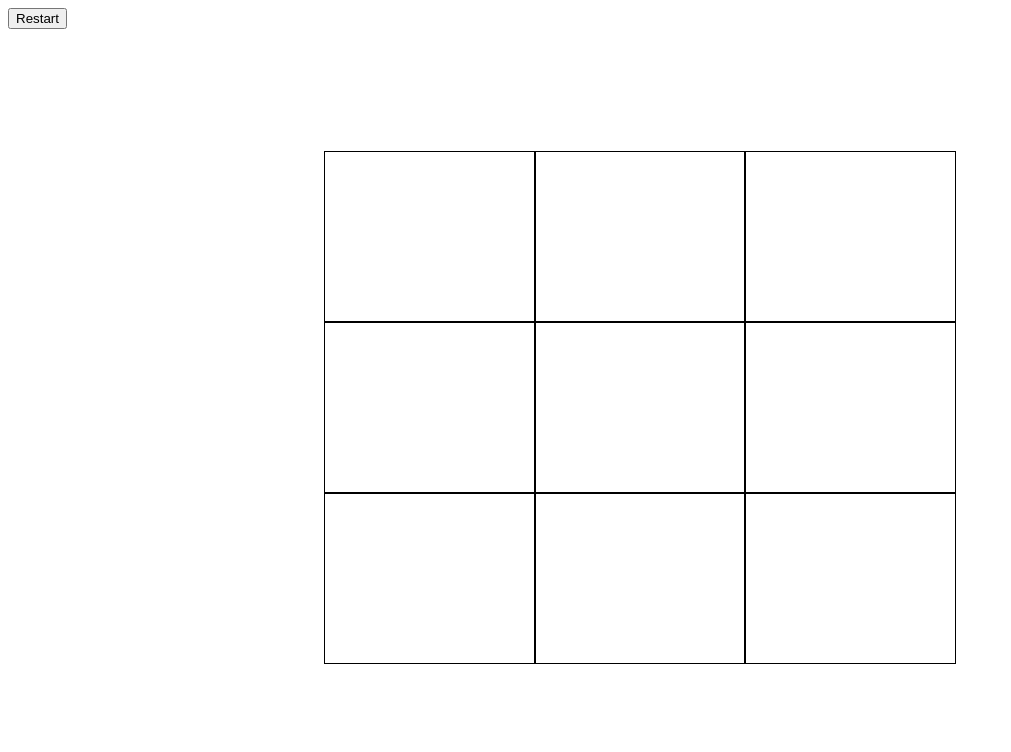
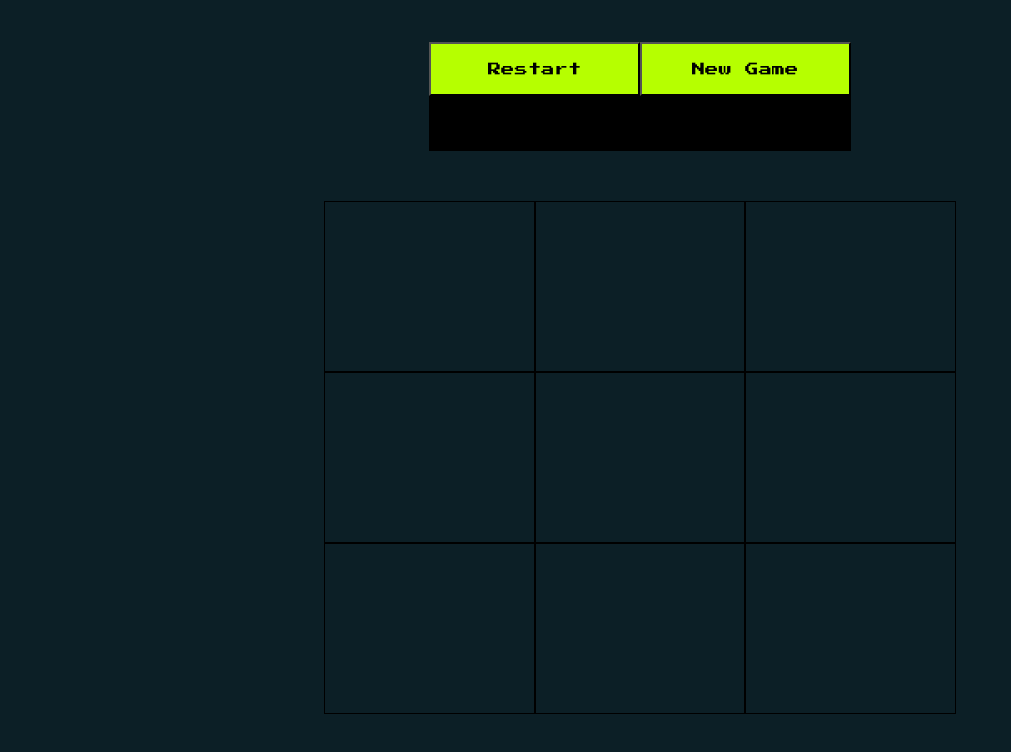
Before and after one commit to JovenSR/tic-tac-toe, a plain HTML site: page index.html in a window 1280 px wide. Both pictures are taken after typing "Sample", "Sample" into the empty fields and a click on the input "Play". Shown: the whole page, without its empty margins (0-1011 px from the left). Drawn offline with Linux system fonts and the light colour scheme.

Commit message:
players can reset game and play new game, changed layout and styling

```diff
--- a/index.html
+++ b/index.html
@@ -2,6 +2,7 @@
 	<head>
 		<link rel="stylesheet" href="style.css">
 		<link href="https://fonts.googleapis.com/css?family=Nunito:400,700&display=swap" rel="stylesheet">
+		<link href="https://fonts.googleapis.com/css?family=Press+Start+2P&display=swap" rel="stylesheet">
 	</head>
 	<body>
 		<div id="container">
@@ -13,7 +14,12 @@
 						<div id="formSubmit"><input type="submit" name="submit" value="Play"></div>
 					</form>
 				</div>
-				<button id="restart">Restart</button>
+				<div class="replay">
+					<button id="restart">Restart</button>
+					<button id="newGame">New Game</button>
+					<div id="score"></div>
+				</div>
+
 			</div>
 
 			<div id="display">
--- a/index.js
+++ b/index.js
@@ -3,11 +3,15 @@ const domVars = (() => {
     const display = document.querySelector('#display');
     const form = document.querySelector('#form');
     const restart = document.querySelector('#restart');
+    const newGame = document.querySelector('#newGame');
+    const score = document.querySelector('#score');
     return {
         container,
         display,
         form,
-		restart
+        restart,
+        newGame,
+        score
     };
 })();
 
@@ -24,11 +28,13 @@ const play = (() => {
     const passAlong = {player1: '', player2: ''};
 
     const formClick = form.addEventListener('submit', (e) => {
-		const player1 = Player(e.target.player1.value, 'X');
-		const player2 = Player(e.target.player2.value, 'O');
+        let player1 = Player(e.target.player1.value, 'X');
+        let player2 = Player(e.target.player2.value, 'O');
         e.preventDefault();
         form.style.display = 'none';
         restart.style.display = 'block';
+        newGame.style.display = 'block';
+        score.style.display	= 'block';
         gameBoard(player1.getName(), player2.getName());
         passAlong.player1 = player1.getName();
         passAlong.player2 = player2.getName();
@@ -37,14 +43,24 @@ const play = (() => {
     restart.addEventListener('click', (e) => {
         const player1 = passAlong.player1;
         const player2 = passAlong.player2;
-		console.log('player 1', player1);
-		console.log('player2', player2);
         e.preventDefault();
         display.innerHTML = '';
         display.classList.remove('noClick');
         game.flag = 'Player 1';
         gameBoard(player1, player2);
     });
+
+    newGame.addEventListener('click', (e) => {
+        e.preventDefault();
+        display.innerHTML = '';
+        display.classList.remove('noClick');
+        game.flag = 'Player 1';
+        form.reset();
+        form.style.display = 'block';
+        newGame.style.display = 'none';
+        restart.style.display = 'none';
+        score.style.display = 'none';
+    })
 })();
 
 const gameBoard = ((player1, player2) => {
@@ -99,12 +115,12 @@ const game = (() => {
         const h = [arr[2], arr[4], arr[6]];
 
         if(a.every(allX) || b.every(allX) || c.every(allX) || d.every(allX) || e.every(allX) || f.every(allX) || g.every(allX) || h.every(allX)) {
-			alert(player1 + ' wins!');
+            score.innerHTML	= player1 + ' wins!';
             display.classList.add('noClick');
         } else if(a.every(allO) || b.every(allO) || c.every(allO) || d.every(allO) || e.every(allO) || f.every(allO) || g.every(allO) || h.every(allO)) {
-			alert(player2 + ' wins!');
+            score.innerHTML = player2 + ' wins!';
             display.classList.add('noClick');
-		} else if(arr.every(isTie)){
+        } else if(arr.every(isTie)) {
             alert('Game is a Tie!')
         } else {
             return;
--- a/style.css
+++ b/style.css
@@ -1,3 +1,12 @@
+html {
+  -webkit-font-smoothing: antialiased;
+  -moz-osx-font-smoothing: grayscale;
+}
+
+body {
+	background: #0c1f26;
+}
+
 #container {
 	display: grid;
 	grid-template-rows: 2fr 9fr;
@@ -5,13 +14,66 @@
 	height: 100%;
 }
 
+.head {
+	display: grid;
+	grid-template-columns: 1fr 1fr 1fr 1fr 1fr 1fr;
+}
+
+.form {
+	grid-column: 3 / 5;
+}
+
+#form {
+	background: #B6FF00;
+	font-size: 1em;
+	font-family: 'Press Start 2P', cursive;
+	grid-column: 3 / 5;
+	margin-top: 15px;
+  	padding: 20px;
+}
+
+#form:hover {
+	-webkit-animation: neon4 1.5s ease-in-out infinite alternate;
+  	-moz-animation: neon4 1.5s ease-in-out infinite alternate;
+  	animation: neon4 1.5s ease-in-out infinite alternate;
+}
+
+
+@-webkit-keyframes neon4 {
+  from {
+    box-shadow: 0 0 10px #fff, 0 0 20px #fff, 0 0 30px #fff, 0 0 40px #B6FF00, 0 0 70px #B6FF00, 0 0 80px #B6FF00, 0 0 100px #B6FF00, 0 0 150px #B6FF00;
+  }
+  to {
+    box-shadow: 0 0 5px #fff, 0 0 10px #fff, 0 0 15px #fff, 0 0 20px #B6FF00, 0 0 35px #B6FF00, 0 0 40px #B6FF00, 0 0 50px #B6FF00, 0 0 75px #B6FF00;
+  }
+}
+
+.replay {
+	justify-self: center;
+	background: #B6FF00;
+	grid-column: 3 / 5;
+	width: 100%;
+	height: 100%;
+	display: grid;
+	grid-template-columns: 1fr 1fr;
+	grid-template-rows: 1fr 1fr;
+}
+
+.replay:hover {
+	-webkit-animation: neon4 1.5s ease-in-out infinite alternate;
+  	-moz-animation: neon4 1.5s ease-in-out infinite alternate;
+  	animation: neon4 1.5s ease-in-out infinite alternate;
+}
+
+
 #display {
+	margin-top: 50px;
 	justify-self: center;
 	width: 50%;
 	height: 80%;
 	display: grid;
 	grid-template-columns: 1fr 1fr 1fr;
-	grid-template-columns: 1fr 1fr 1fr;
+	grid-template-rows: 1fr 1fr 1fr;
 }
 
 .displayDiv {
@@ -24,4 +86,23 @@
 
 #restart {
 	display: none;
+	font-family: 'Press Start 2P', cursive;
+	padding: 10px;
+	background: #B6FF00;
 }
+
+#newGame {
+	display: none;
+	font-family: 'Press Start 2P', cursive;
+	padding: 10px;
+	background: #B6FF00;
+}
+
+#score {
+	display: none;
+	grid-column: 1 / 3;
+	background: black;
+	color: white;
+	padding: 10px;
+	font-family: 'Press Start 2P', cursive;
+}
```
Also changed, not shown: retro.jpg (added), 1 other file. Lines whose indentation alone changed are shown as unchanged.
